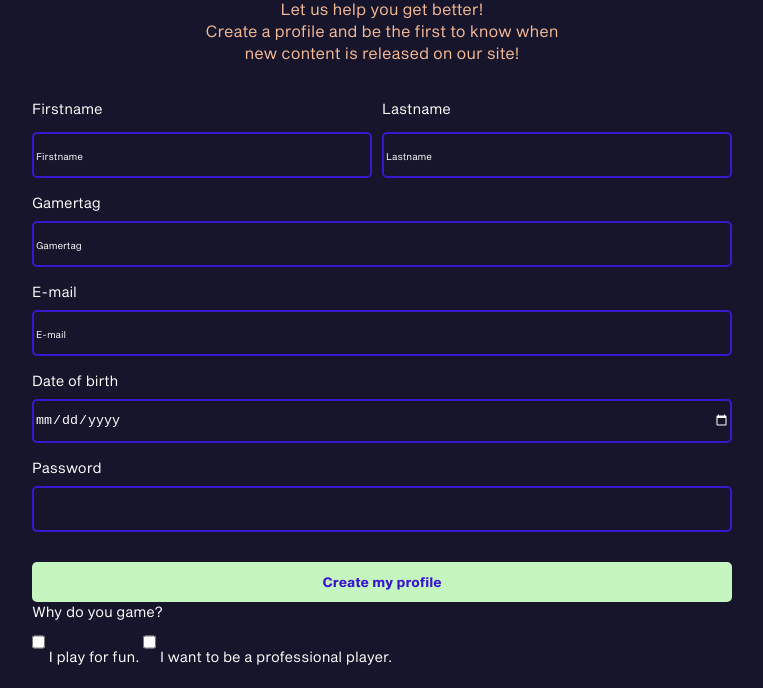
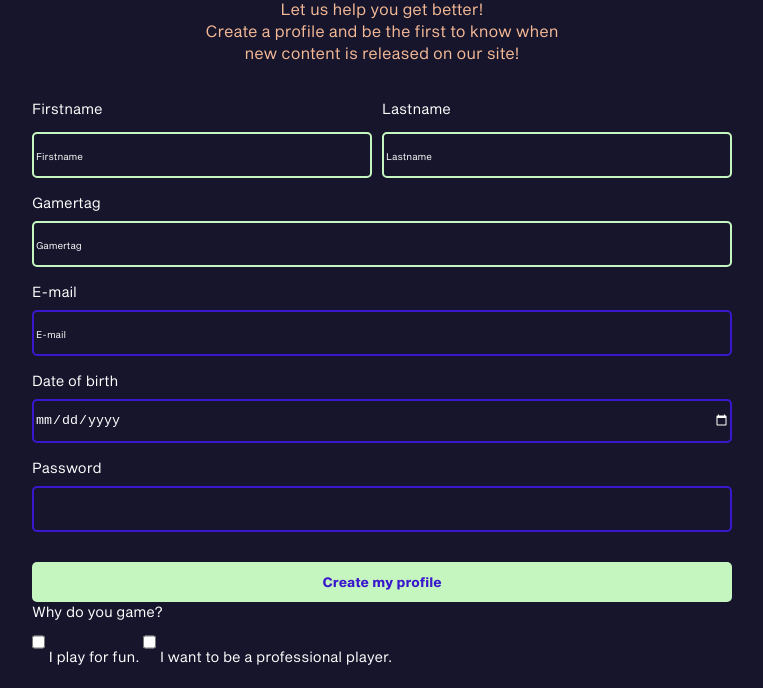
Before and after one commit to SasiaDagnoli/form, a website built with Vite: page index.html in a window 1280 px wide. Shown: the part 112-800 px from the top of the page, without its empty margins (258-1021 px from the left). Built offline with nearby package versions, Linux system fonts and the light colour scheme.

Commit message:
validation css made

```diff
--- a/style.scss
+++ b/style.scss
@@ -1,2 +1,3 @@
 @use "styles/form";
 @use "styles/typography";
+@use "styles/validation";
--- /dev/null
+++ b/styles/_validation.scss
@@ -0,0 +1,3 @@
+input[type="text"]:valid {
+  border-color: #c6f6bf;
+}
```
Also changed, not shown: processbar-01.svg (added), processbar_processbar.svg (added).
